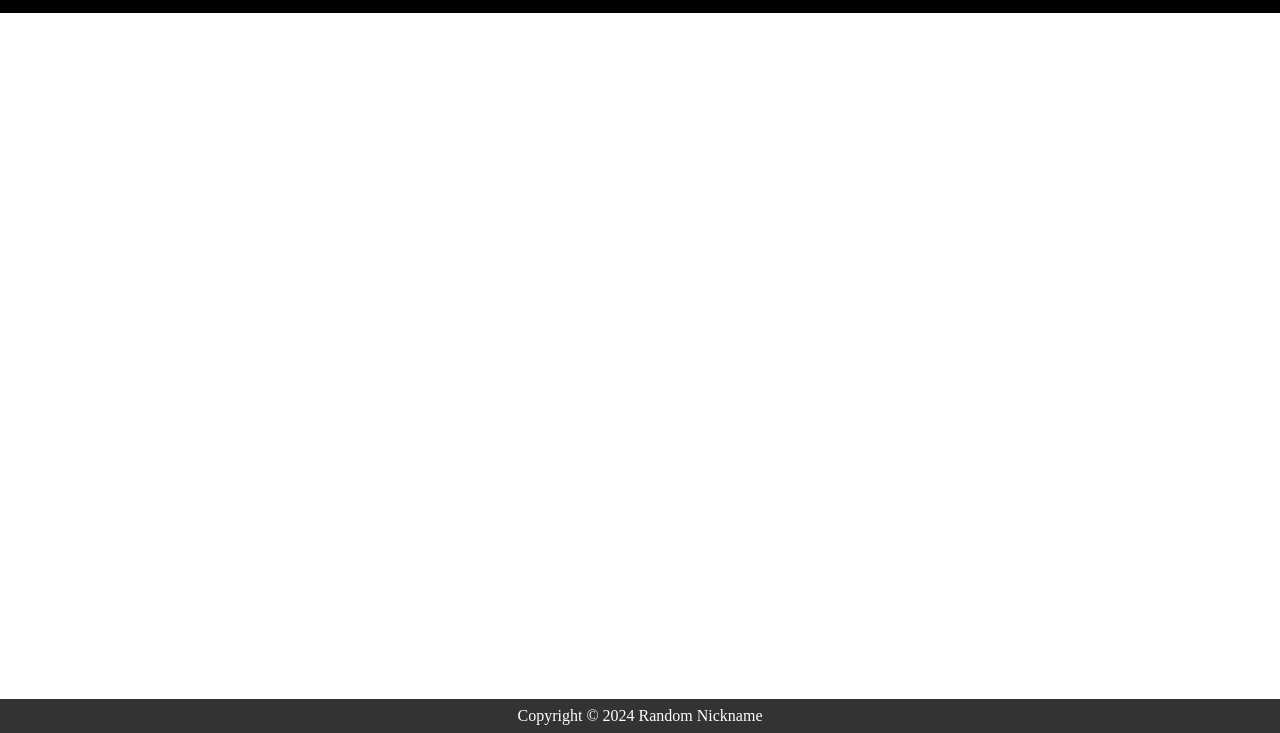
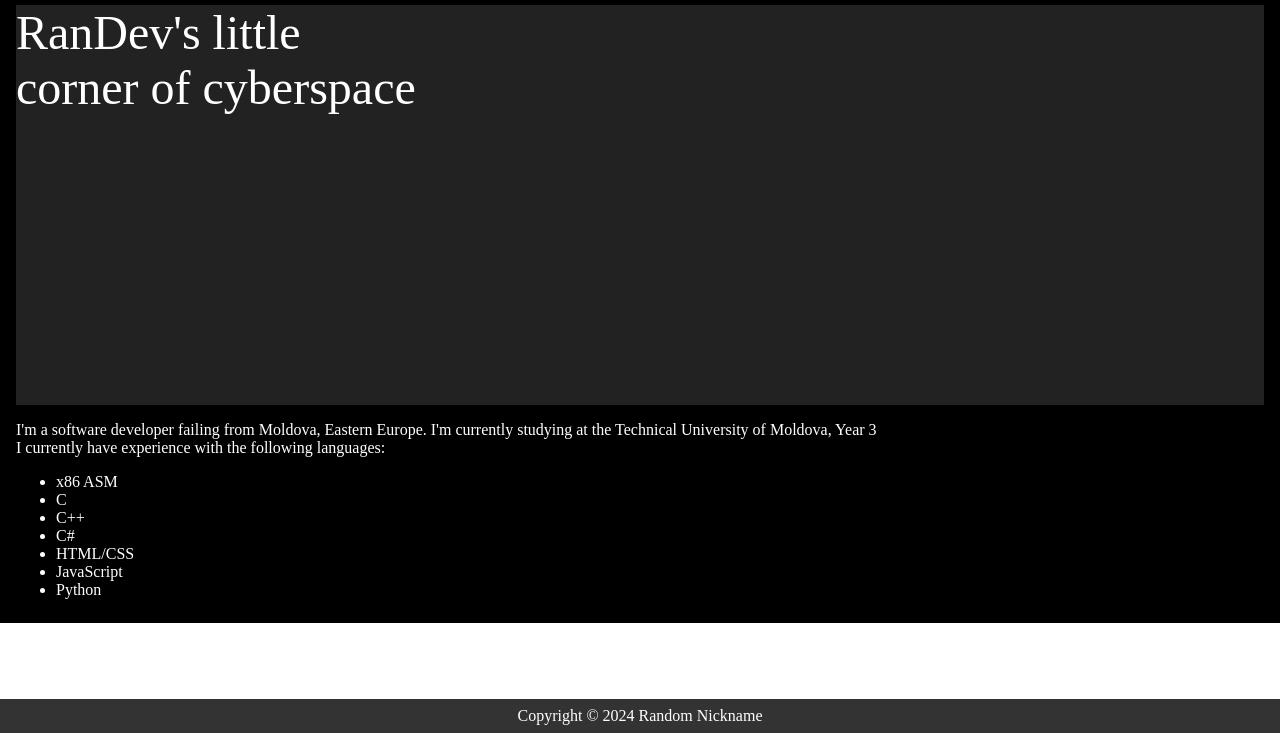
Before and after one commit to RandomNick7/PWLab2, a plain HTML site: page index.html in a window 1280 px wide. Shown: the part 67-800 px from the top of the page. Drawn offline with Linux system fonts and the light colour scheme.

Commit message:
Style improvement, defining page sections

```diff
--- a/index.html
+++ b/index.html
@@ -10,16 +10,34 @@
     <body>
         <nav id="navbar">
             <a href="#">❰𝐑𝐚𝐧𝐝𝐨𝐦❖𝐃𝐞𝐯𝐞𝐥𝐨𝐩𝐞𝐫❱</a>
-            <a href="pages/under_construction.html" id="projects-link">Projects</a>
+            <a href="pages/under_construction.html">Projects</a>
             <a href="pages/under_construction.html">About</a>
             <a href="pages/under_construction.html">Bookmarks</a>
         </nav>
         <div id="content">
             <section id="main-section">
-
+                <div id="main-center-text">
+                    RanDev's little
+                    <br>
+                    corner of cyberspace
+                </div>
             </section>
             <section id="about-self">
-
+                <p id="self-desc">
+                    I'm a software developer failing from Moldova, Eastern Europe.
+                    I'm currently studying at the Technical University of Moldova, Year 3
+                    <br>
+                    I currently have experience with the following languages:
+                </p>
+                <ul>
+                    <li>x86 ASM</li>
+                    <li>C</li>
+                    <li>C++</li>
+                    <li>C#</li>
+                    <li>HTML/CSS</li>
+                    <li>JavaScript</li>
+                    <li>Python</li>
+                </ul>
             </section>
             <section id="contacts">
 
--- a/styles/defaults.css
+++ b/styles/defaults.css
@@ -23,7 +23,7 @@ body{
     background-color: #2c2c3a;
 }
 
-#projects-link{
+#navbar > a:nth-child(2){
     margin-left:auto;
 }
 
--- a/styles/index.css
+++ b/styles/index.css
@@ -1,7 +1,22 @@
+#main-section{
+    background-color: #222;
+    color: white;
+    height: 400px;
+}
+
+#main-center-text{
+    font-size: 48px;
+    height: 100%;
+}
+
 #content{
     background-color: black;
     width: 100%;
     margin: 0;
-    padding: 8px;
+    padding: 8px 16px;
     box-sizing: border-box;
 }
+
+#about-self{
+    color:white;
+}
```
